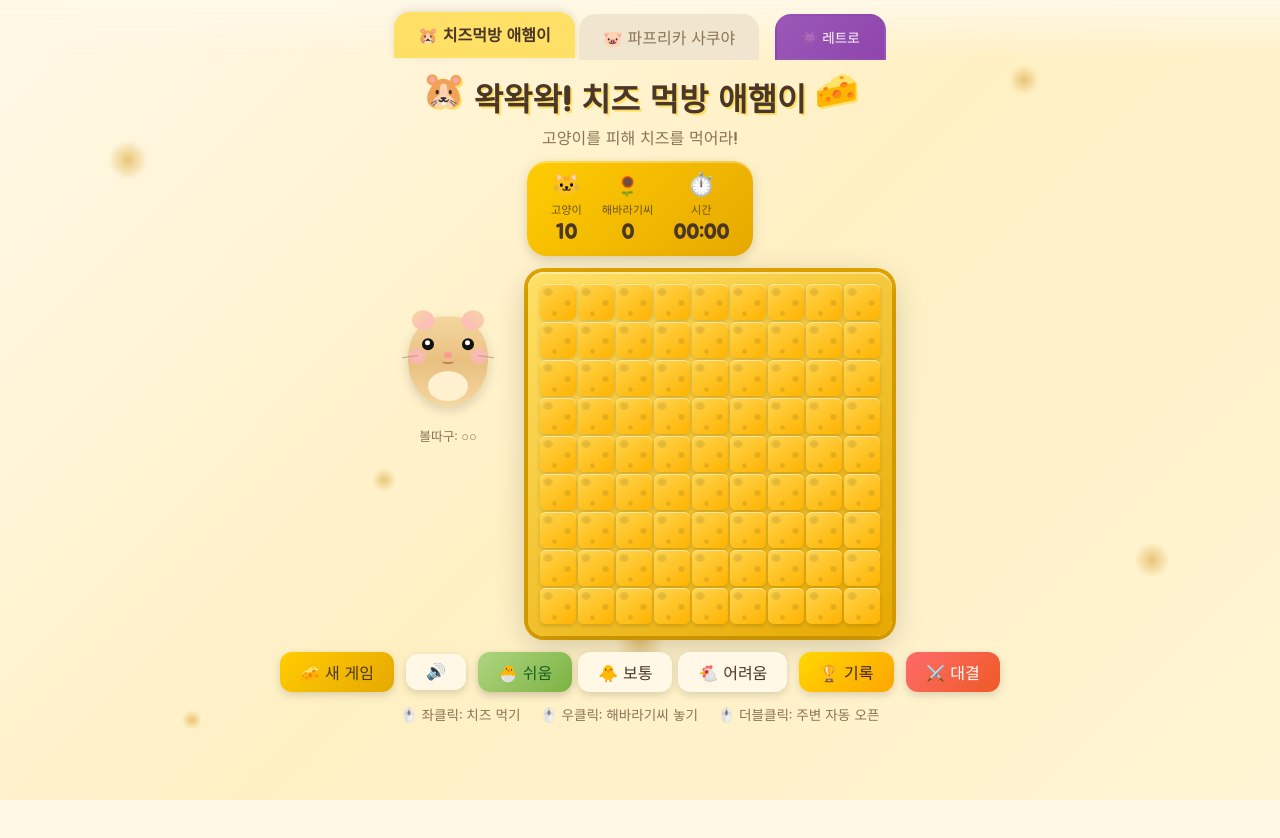
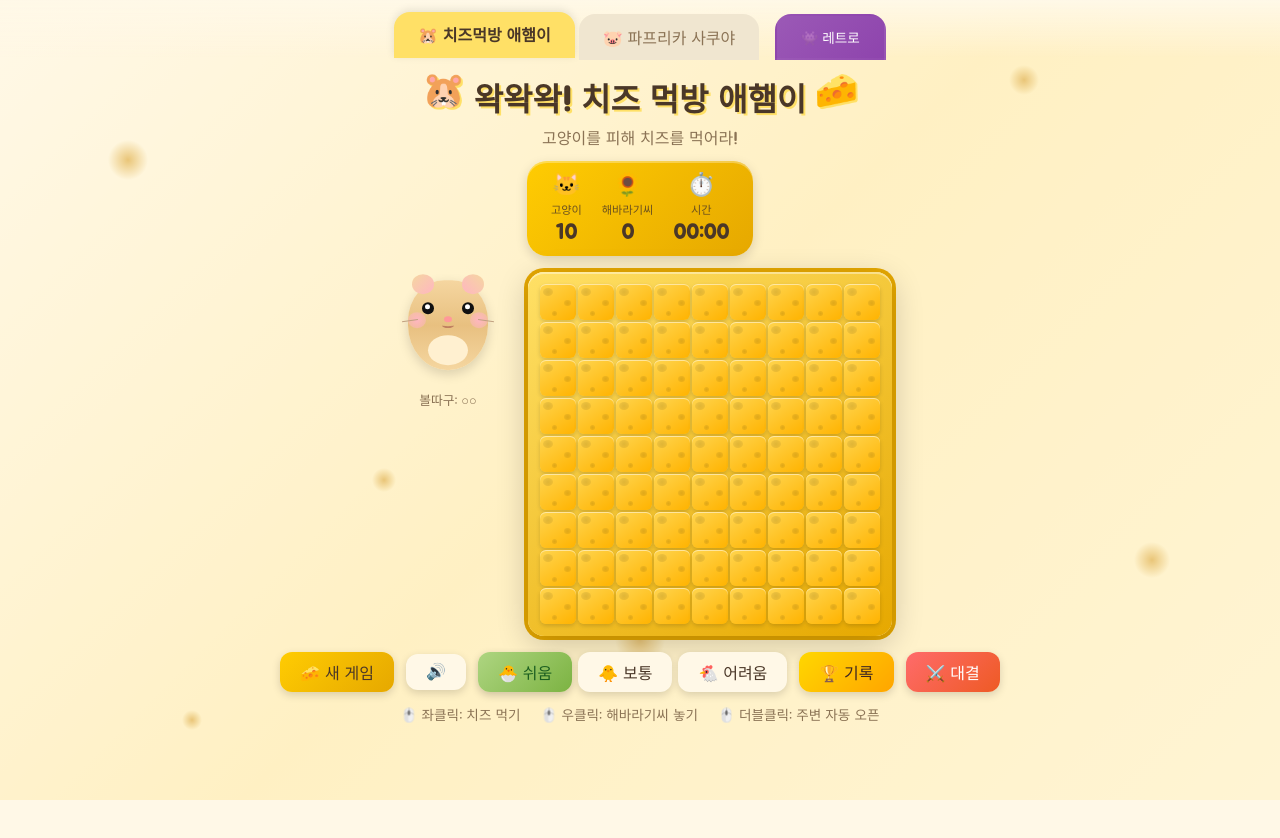
Before and after one commit to booy1004/hamchichu, a React (Vite) app: page / in a window 1280 px wide. Both pictures are taken after a click on the button "🐹 치즈먹방 애햄이". Shown: the top 838 px of the page. Built offline with nearby package versions, Linux system fonts and the light colour scheme; a web font is replaced by a local one.

Commit message:
fix: 햄스터 말풍선 레이아웃 - 기니피그와 동일한 방식으로 absolute + min-height 고정

```diff
--- a/src/games/hamster/hamster.css
+++ b/src/games/hamster/hamster.css
@@ -340,7 +340,7 @@
   align-items: center;
   gap: 8px;
   position: relative;
-  padding-top: 36px;
+  min-height: 160px;
 }
 
 .hamster-speech {
@@ -352,11 +352,12 @@
   color: var(--text-dark);
   box-shadow: 0 2px 8px rgba(0,0,0,0.1);
   position: absolute;
-  top: 0;
+  top: -10px;
   left: 50%;
   transform: translateX(-50%);
   white-space: nowrap;
   z-index: 5;
+  pointer-events: none;
 }
 .hamster-speech::after {
   content: '';
```
